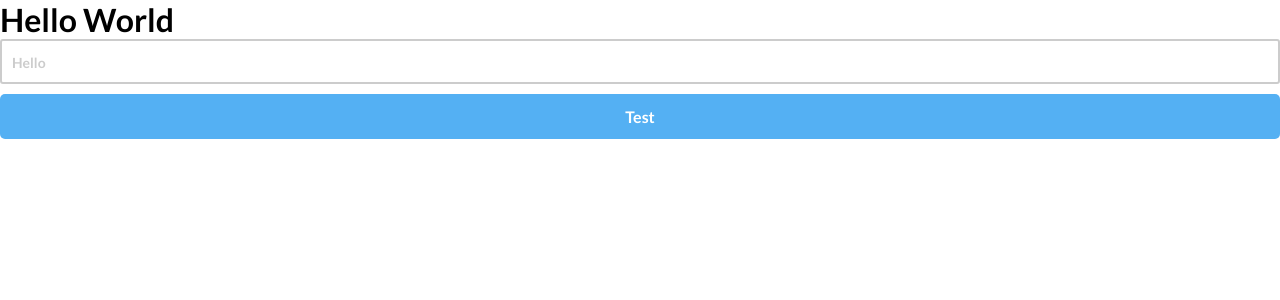
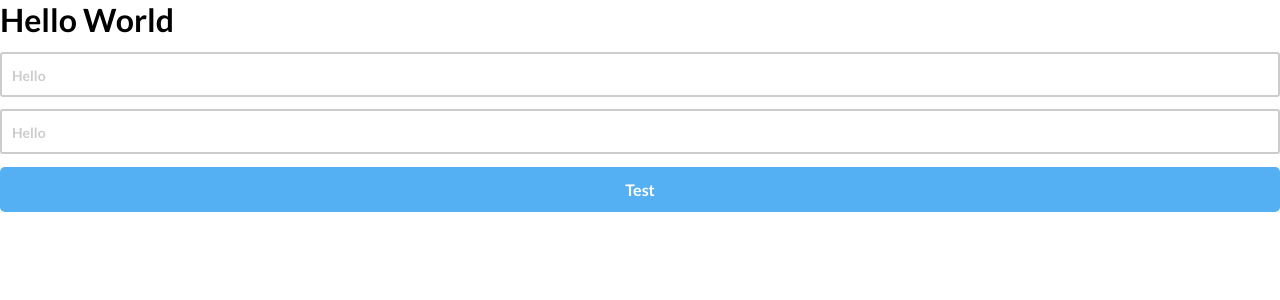
Before and after one commit to amlannandy/EcoSearch-Old, a React (Create React App) app in the folder client/: page / in a window 1280 px wide. Shown: the top 300 px of the page. Built offline with nearby package versions, Linux system fonts and the light colour scheme; the HTML template or start-up script is replaced by a standard one.

Commit message:
completed input component

```diff
--- a/client/src/App.tsx
+++ b/client/src/App.tsx
@@ -1,17 +1,32 @@
-import React from 'react';
+import React, { useState } from 'react';
 import './styles/app.scss';
 
 import CustomInput from './components/layout/CustomInput';
 import CustomButton from './components/layout/CustomButton';
 
 const App = () => {
+  const [text, setText] = useState('');
+
   return (
     <div>
       <h1>Hello World</h1>
-      <CustomInput label='Hello' isBlock={true} />
+      <CustomInput
+        label='Hello'
+        isBlock={true}
+        type='password'
+        value={text}
+        onChange={(e: any) => setText(e.target.value)}
+      />
+      <CustomInput
+        label='Hello'
+        isBlock={true}
+        type='password'
+        value={text}
+        onChange={(e: any) => setText(e.target.value)}
+      />
       <CustomButton
         text='Test'
-        onClick={() => console.log('Test')}
+        onClick={() => console.log(text)}
         color='primary'
         isBlock={true}
       />
--- a/client/src/components/layout/CustomInput.tsx
+++ b/client/src/components/layout/CustomInput.tsx
@@ -2,20 +2,37 @@ import React from 'react';
 
 interface CustomInputProps {
   label: string;
+  value: string;
+  onChange: React.ChangeEventHandler;
   isBlock?: boolean;
+  type?: any;
 }
 
-const CustomInput = ({ label, isBlock = false }: CustomInputProps) => {
+const CustomInput = ({
+  label,
+  onChange,
+  value,
+  type = 'text',
+  isBlock = false,
+}: CustomInputProps) => {
   let inputClass = 'custom-input';
   if (isBlock) {
     inputClass += ' input-block';
   }
 
   return (
-    <label className={inputClass}>
-      <input type='text' placeholder=' ' />
-      <span className='placeholder'>{label}</span>
-    </label>
+    <div className='input-container'>
+      <label className={inputClass}>
+        <input
+          value={value}
+          type={type}
+          required
+          placeholder=' '
+          onChange={onChange}
+        />
+        <span className='placeholder'>{label}</span>
+      </label>
+    </div>
   );
 };
 
--- a/client/src/styles/App.scss
+++ b/client/src/styles/App.scss
@@ -1,13 +1,7 @@
 // Font
 @import url('https://fonts.googleapis.com/css2?family=Lato:ital,wght@0,700;1,400&display=swap');
 
-// Theme files
-@import './variables.scss';
-
-// UI Components
-@import './buttons.scss';
-@import './inputs.scss';
-
+// Global
 *,
 *::before,
 *::after {
@@ -16,3 +10,10 @@
   box-sizing: border-box;
   font-family: 'Lato', sans-serif;
 }
+
+// Theme files
+@import './variables.scss';
+
+// UI Components
+@import './buttons.scss';
+@import './inputs.scss';
--- a/client/src/styles/_inputs.scss
+++ b/client/src/styles/_inputs.scss
@@ -1,13 +1,14 @@
 // Custom Input
+$field-padding: 12px;
+
+.input-container {
+  margin: 12.5px 0px;
+}
 
 .custom-input {
   position: relative;
   font-size: 14px;
   border-top: 20px solid transparent;
-  margin-bottom: 5px;
-  --field-padding: 12px;
-  margin: 30px 10px;
-  margin-top: 50px;
 }
 
 .custom-input input {
@@ -17,19 +18,20 @@
   -moz-appearance: none;
   appearance: none;
   background: $color_white;
-  padding: var(--field-padding);
+  padding: $field-padding;
   border-radius: 3px;
   outline: none;
   font-size: 14px;
   background: none;
   border: 2px solid $color_grey;
   transition: border-color 0.3s ease;
+  color: $color_primary;
 }
 
 .custom-input .placeholder {
   position: absolute;
-  left: var(--field-padding);
-  width: calc(100% - (var(--field-padding) * 2));
+  left: $field-padding;
+  width: calc(100% - ($field-padding * 2));
   overflow: hidden;
   white-space: nowrap;
   text-overflow: ellipsis;
@@ -75,7 +77,6 @@
 
 .input-block {
   width: 100%;
-  margin: 30px 0px;
 }
 .input-block input {
   width: 100%;
```
